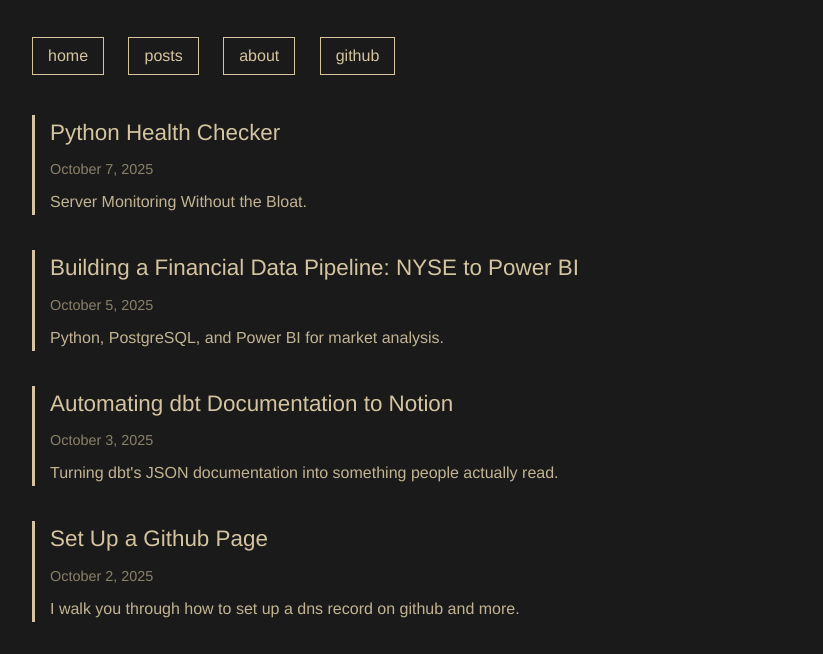
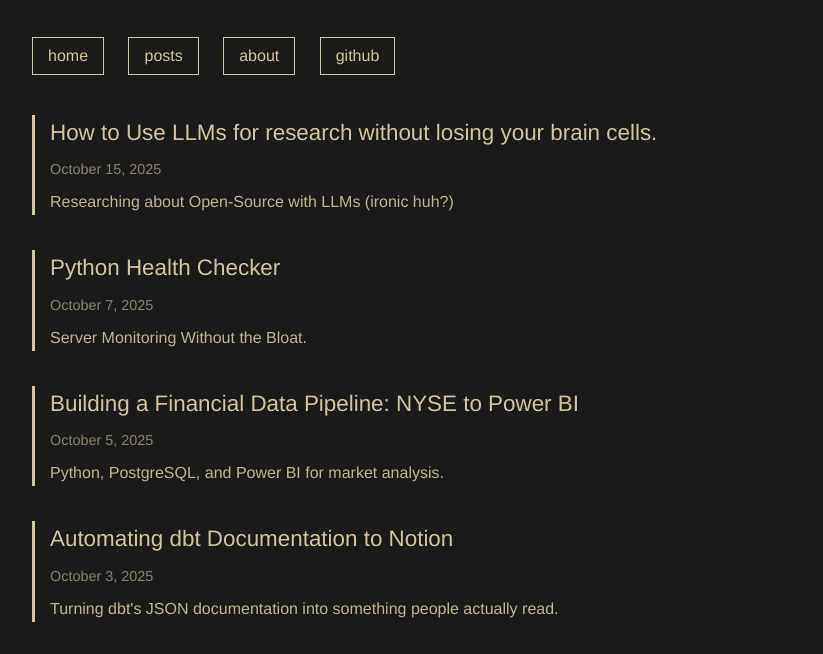
Before and after one commit to roddyg01/roddyg01.github.io, a plain HTML site: page posts/index.html in a window 1280 px wide. Shown: the part 119-773 px from the top of the page, without its empty margins (228-1051 px from the left). Drawn offline with Linux system fonts and the light colour scheme.

Commit message:
Update index.html

```diff
--- a/posts/index.html
+++ b/posts/index.html
@@ -110,6 +110,12 @@
     <div class="posts">
 
         <div class="post-item">
+            <h2><a href="/posts/ai-assistant.html">How to Use LLMs for research without losing your brain cells.</a></h2>
+            <p class="date">October 15, 2025</p>
+            <p>Researching about Open-Source with LLMs (ironic huh?)</p>
+        </div>
+
+        <div class="post-item">
             <h2><a href="/posts/server-health-check.html">Python Health Checker</a></h2>
             <p class="date">October 7, 2025</p>
             <p>Server Monitoring Without the Bloat.</p>
```
